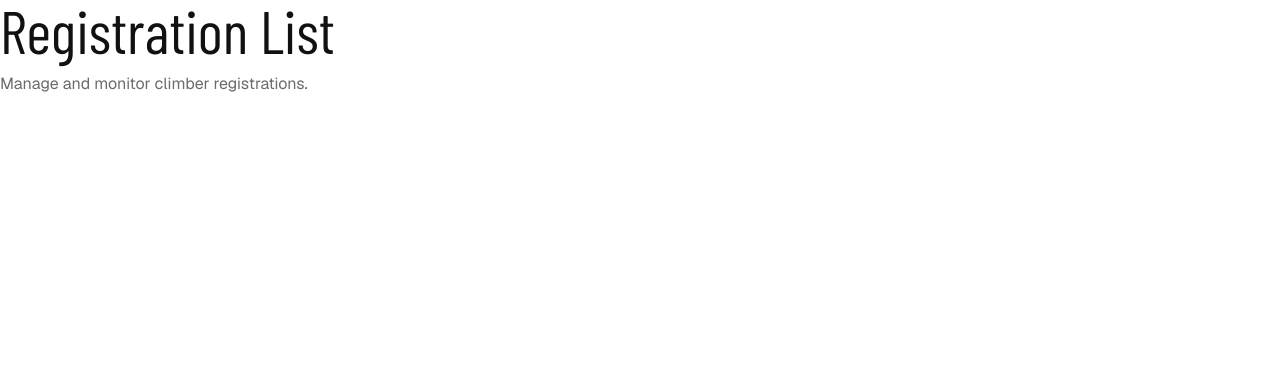
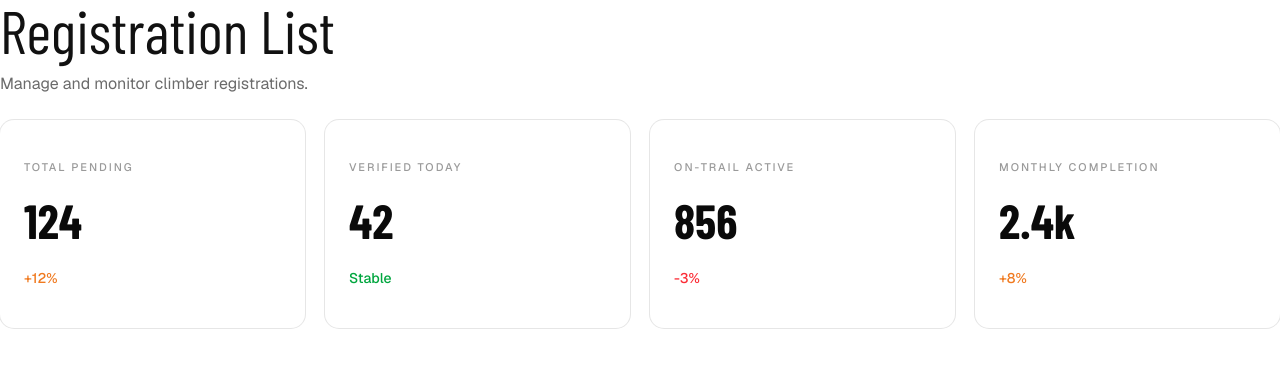
Before and after one commit to mhmddefrizal/Digi-Mount-Rajabasa, a Next.js app in the folder cms/: page /registrations in a window 1280 px wide. Shown: the top 368 px of the page. Built offline with nearby package versions, Linux system fonts and the light colour scheme.

Commit message:
tambah bagian untuk menampilkan statistik pendaftaran

```diff
--- a/cms/src/app/(dashboard)/registrations/page.tsx
+++ b/cms/src/app/(dashboard)/registrations/page.tsx
@@ -1,3 +1,4 @@
+import RegistrationStats from "@/components/registrations/registration-stats";
 
 // halaman untuk menampilkan daftar pendaftaran
 export default function RegistrationPage() {
@@ -15,6 +16,8 @@ export default function RegistrationPage() {
                     Manage and monitor climber registrations.
                 </p>
             </header>
+            {/* bagian untuk menampilkan statistik pendaftaran */}
+            <RegistrationStats />
         </main>
     );
 }
```
